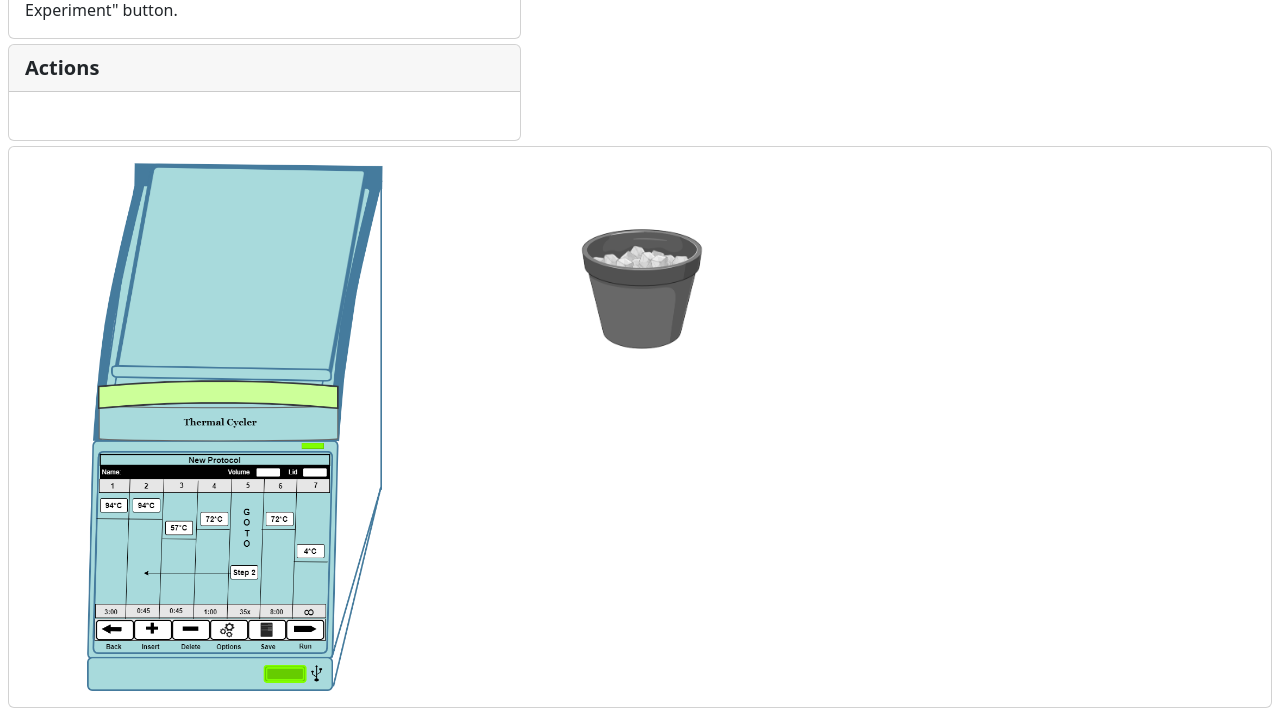
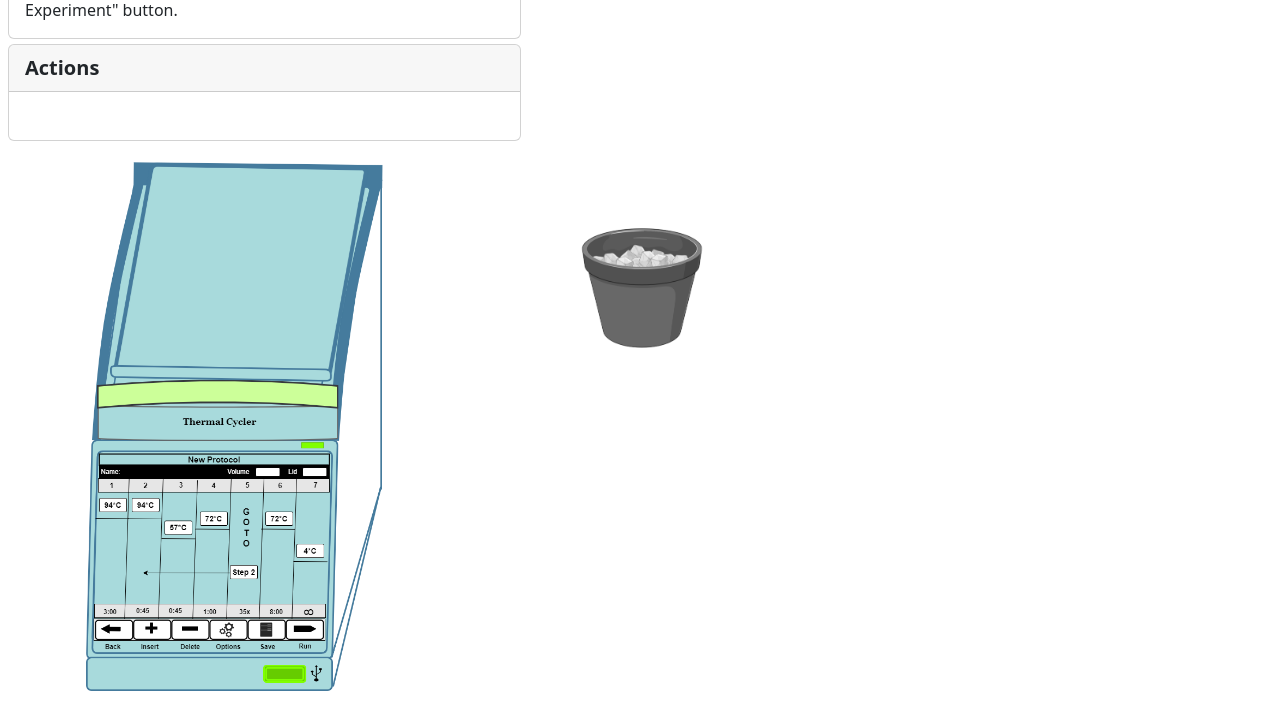
Before and after one commit to virtual-labs/exp-dna-pcr-iitkgp, a plain HTML site: page experiment/simulation/index.html in a window 1280 px wide. Shown: the part 402-1123 px from the top of the page. Drawn offline with nearby package versions, Linux system fonts and the light colour scheme.

Commit message:
simulation updated

```diff
--- a/experiment/simulation/index.html
+++ b/experiment/simulation/index.html
@@ -257,7 +257,7 @@ Developer: Prakriti Dhang
 
 		<div class="row">
 			<div class="col-md-12">
-				<div class="card card-body">
+				<div class="card card-body border-0">
 					<div class="img-container">
 						<img class="img-fluid" id="pcrmachine" src="images/pcr-machine.png" alt="thermal-cycler">
 
```
